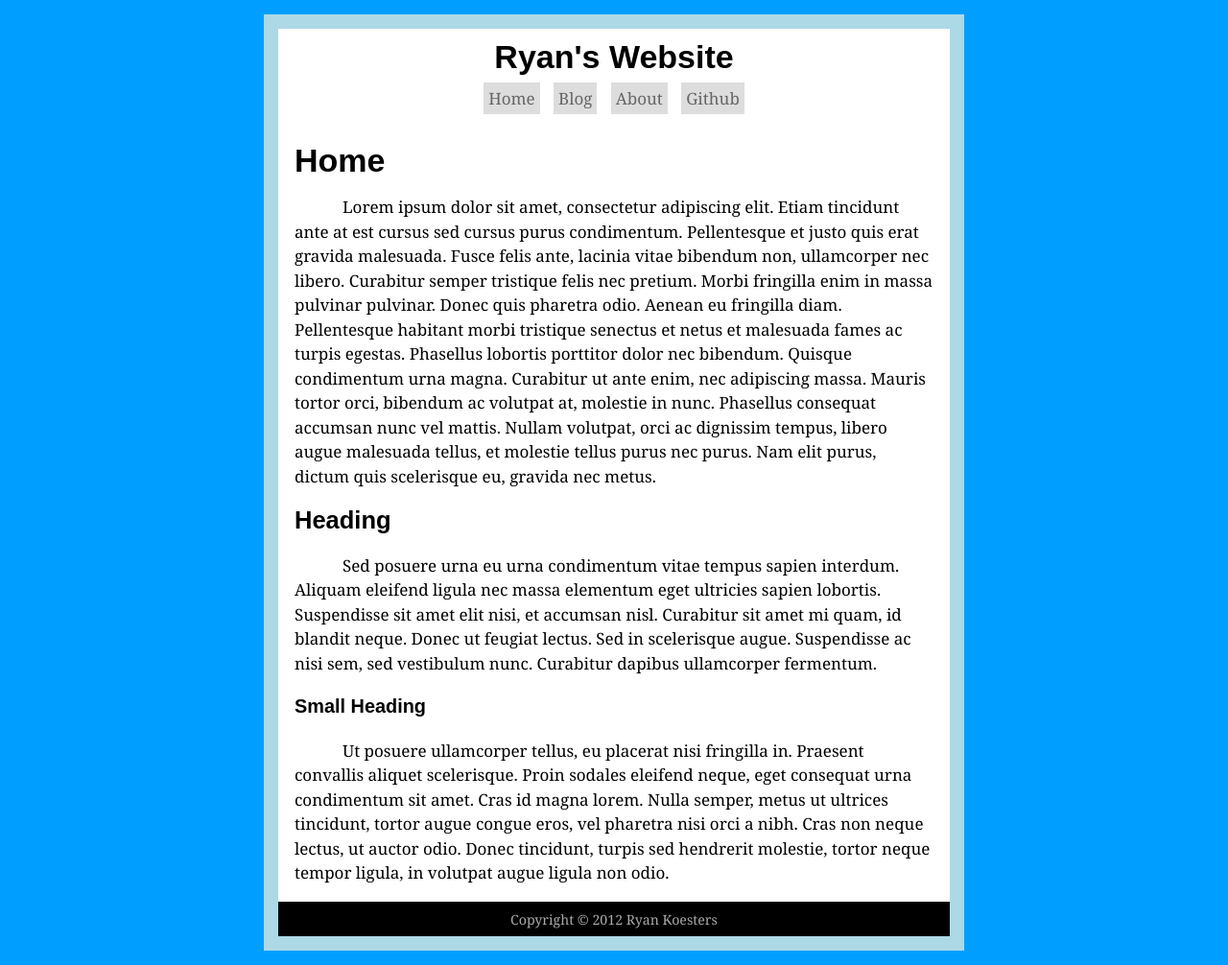
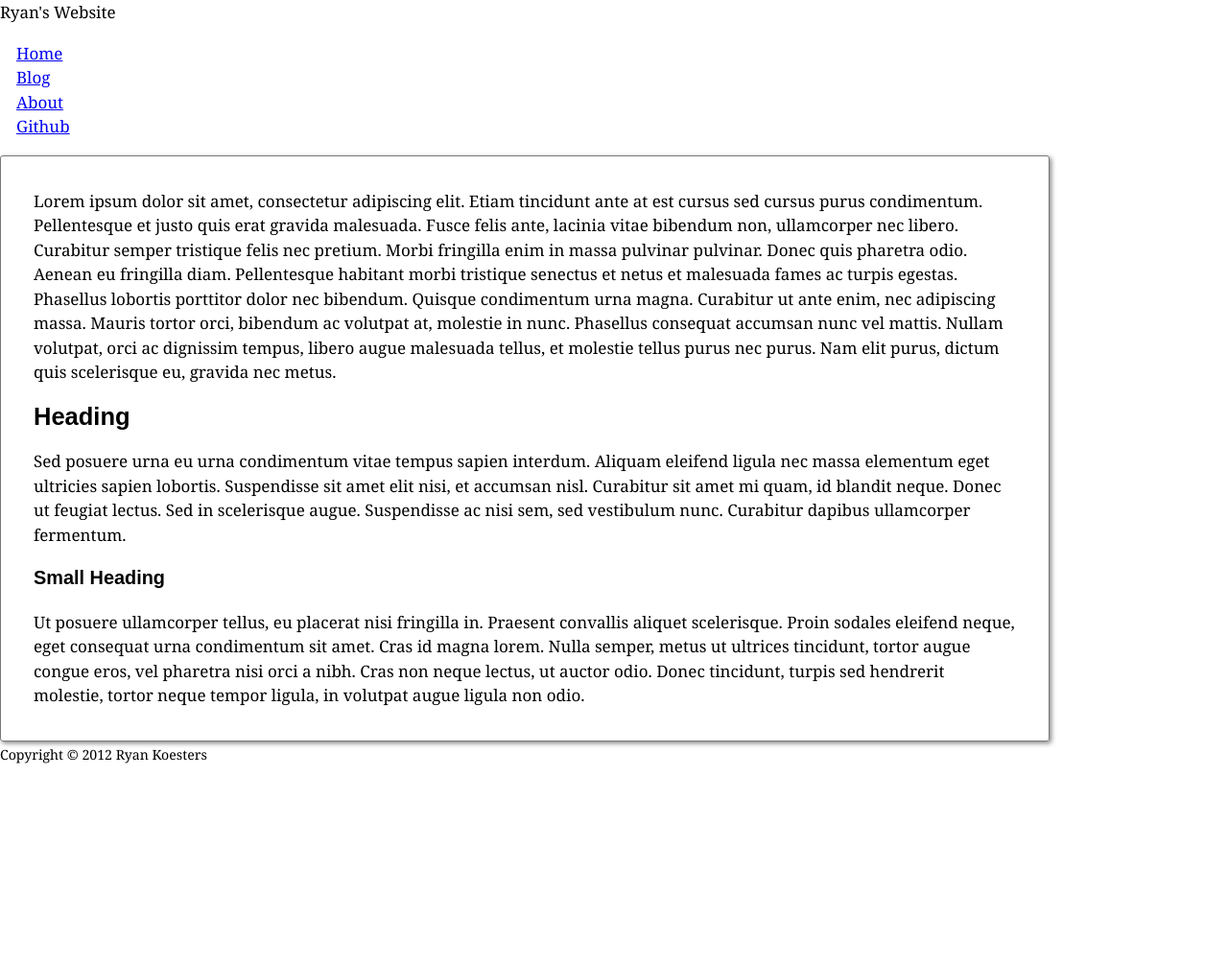
Before and after one commit to rkoesters/rkoesters.github.io, a Jekyll site: the page built from index.md, in a window 1280 px wide. Shown: the whole page at 96% size. Built offline with Jekyll 4.4.1, drawn with Linux system fonts in a browser that asks for light colours; after the commit the page ends 900 px from its top, so only the background shows below that.

Commit message:
Begun Redesign.

```diff
--- /dev/null
+++ b/_includes/reset.css
@@ -0,0 +1,2 @@
+* { margin: 0; padding: 0; }
+header,section,footer,nav { display: block; }
--- a/_layouts/default.html
+++ b/_layouts/default.html
@@ -1,23 +1,18 @@
 <!DOCTYPE html>
 <html>
 <head>
-	<title>{% if page.title %}{{ page.title }} | {% endif %} rkoesters</title>
+	<title>{% if page.title %}{{ page.title }} | {% endif %}rkoesters</title>
 	<link href="/css/default.css" rel="stylesheet" />
 </head>
 <body>
-<div id="wrapper">
-
 	{% include header.html %}
 
 	{% include navigation.html %}
 
 	<section id="content">
-		<h1>{{page.title}}</h1>
 		{{ content }}
 	</section>
 
 	{% include footer.html %}
-
-</div>
 </body>
 </html>
--- a/css/default.css
+++ b/css/default.css
@@ -1,13 +1,7 @@
-*
-{
-	margin: 0;
-	padding: 0;
-}
+---
+---
 
-header,section,footer,nav
-{
-	display: block;
-}
+{% include reset.css %}
 
 html
 {
@@ -17,9 +11,10 @@ html
 	overflow-y: scroll;
 }
 
-p
+body
 {
-	text-indent: 50px;
+	background: #ffffff;
+	color: #000000;
 }
 
 h1, h2, h3, h4, h5, h6
@@ -35,84 +30,35 @@ h4 { font-size: 1.00em; margin-bottom: 1.33em; margin-top: 1.33em; }
 h5 { font-size: 0.83em; margin-bottom: 1.67em; margin-top: 1.67em; }
 h6 { font-size: 0.67em; margin-bottom: 2.33em; margin-top: 2.33em; }
 
-/********** Body & Wrapper **********/
-body
-{
-	background-color: #009fff;
-	color: #000000;
-}
-
-#wrapper
-{
-	background: #ffffff;
-	border: 15px solid #add8e6;
-	margin-bottom: 15px;
-	margin-left: auto;
-	margin-right: auto;
-	margin-top: 15px;
-	width: 700px;
-}
 
 /********** Page Header **********/
-header
-{
-	margin: 1em;
-	text-align: center;
-}
-
-#site-title
-{
-	font-family: sans-serif;
-	font-size: 2em;
-	font-weight: bold;
-}
 
 /********** Navigation **********/
 nav
 {
-	clear: both;
-	text-align: center;
-}
-
-nav ul
-{
-	list-style-type: none;
-	margin-left: auto;
-	margin-right: auto;
+	float: left;
+	width: 10em;
+	padding: 1em;
 }
 
 nav ul li
 {
-	display: inline;
-}
-
-nav ul li a
-{
-	background: #dddddd;
-	color: #666666;
-	margin: 5px;
-	padding: 5px;
-	text-decoration: none;
-	width: 100px;
-}
-
-nav ul li a:hover
-{
-	background: #bbbbbb;
-	color: #000000;
+	list-style-type: none;
 }
 
 /********** Content **********/
-section#content
+#content
 {
-	padding: 1em;
+	border-radius: 3px;
+	border: 1px solid #777777;
+	box-shadow: 2px 2px 5px #888888;
+	float: left;
+	padding: 2em;
+	width: 80%;
 }
 
 /********** Footer **********/
 footer
 {
-	background: #000000;
-	color: #a9a9a9;
-	padding: 5px;
-	text-align: center;
+	clear: both;
 }
```
